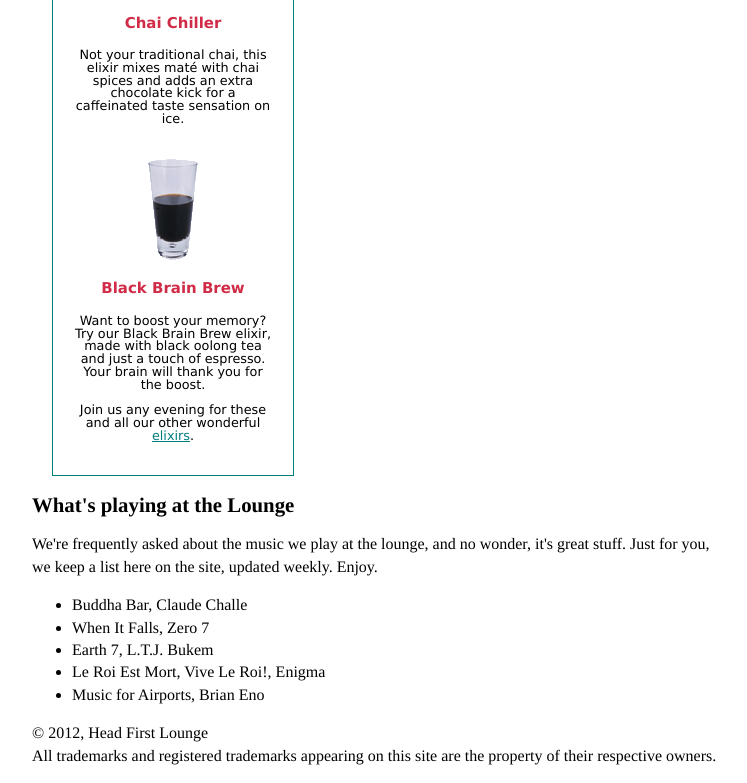
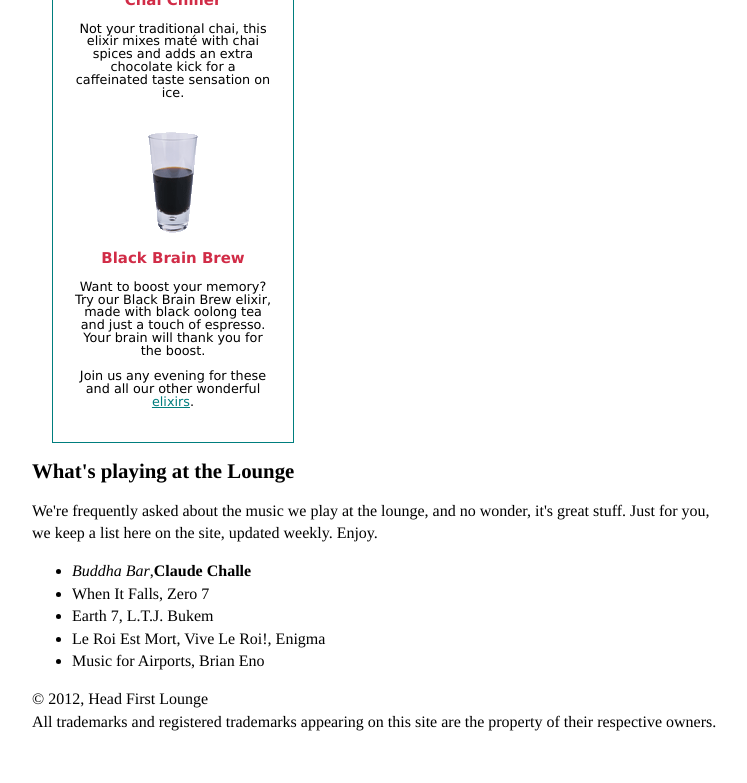
Before and after one commit to 1272162527/firstproject, a plain HTML site: page lounge/lounge.html in a window 1280 px wide. Shown: the part 1567-2350 px from the top of the page, without its empty margins (8-755 px from the left). After the commit the page ends 2316 px from the top, so only its background shows below. Drawn offline with Linux system fonts and the light colour scheme.

Commit message:
Add files via upload

```diff
--- a/lounge/lounge.css
+++ b/lounge/lounge.css
@@ -115,4 +115,12 @@ body p a:visited { color: #333333; }
   text-align: center;
   background-image: url(images/cocktail.gif);
   background-repeat: repeat-x;
+  line-height: 1em;
+  line-height: 1;
 }
+.cd{
+  font-style: italic;
+}
+.artist{
+  font-weight: bold;
+}
--- a/lounge/lounge.html
+++ b/lounge/lounge.html
@@ -107,7 +107,7 @@
       Enjoy.
     </p>
     <ul>
-      <li>Buddha Bar, Claude Challe</li>
+      <li><span class="cd">Buddha Bar</span>,<span class="artist">Claude Challe</span></li>
       <li>When It Falls, Zero 7</li>
       <li>Earth 7, L.T.J. Bukem</li>
       <li>Le Roi Est Mort, Vive Le Roi!, Enigma</li>
```
